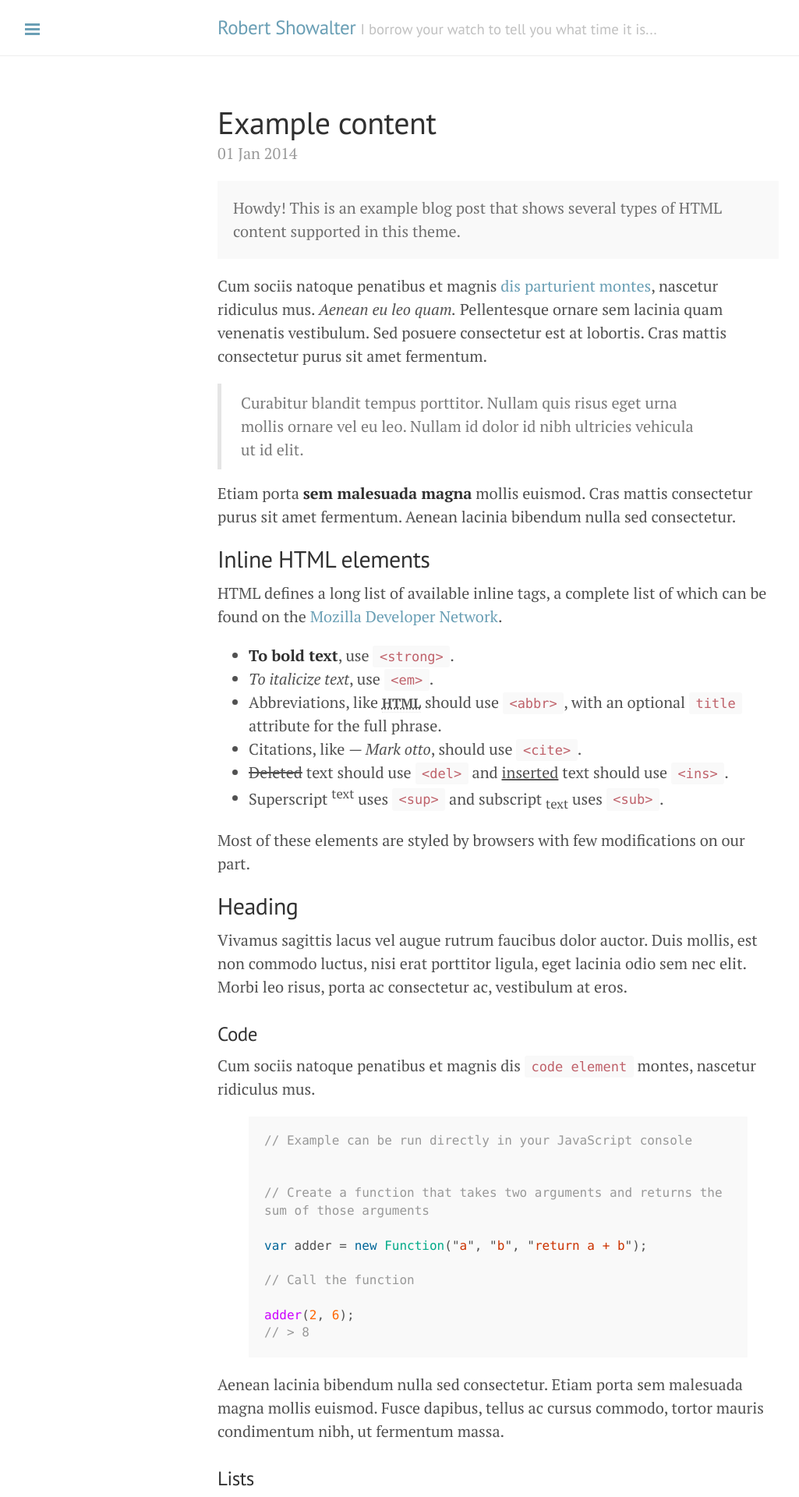
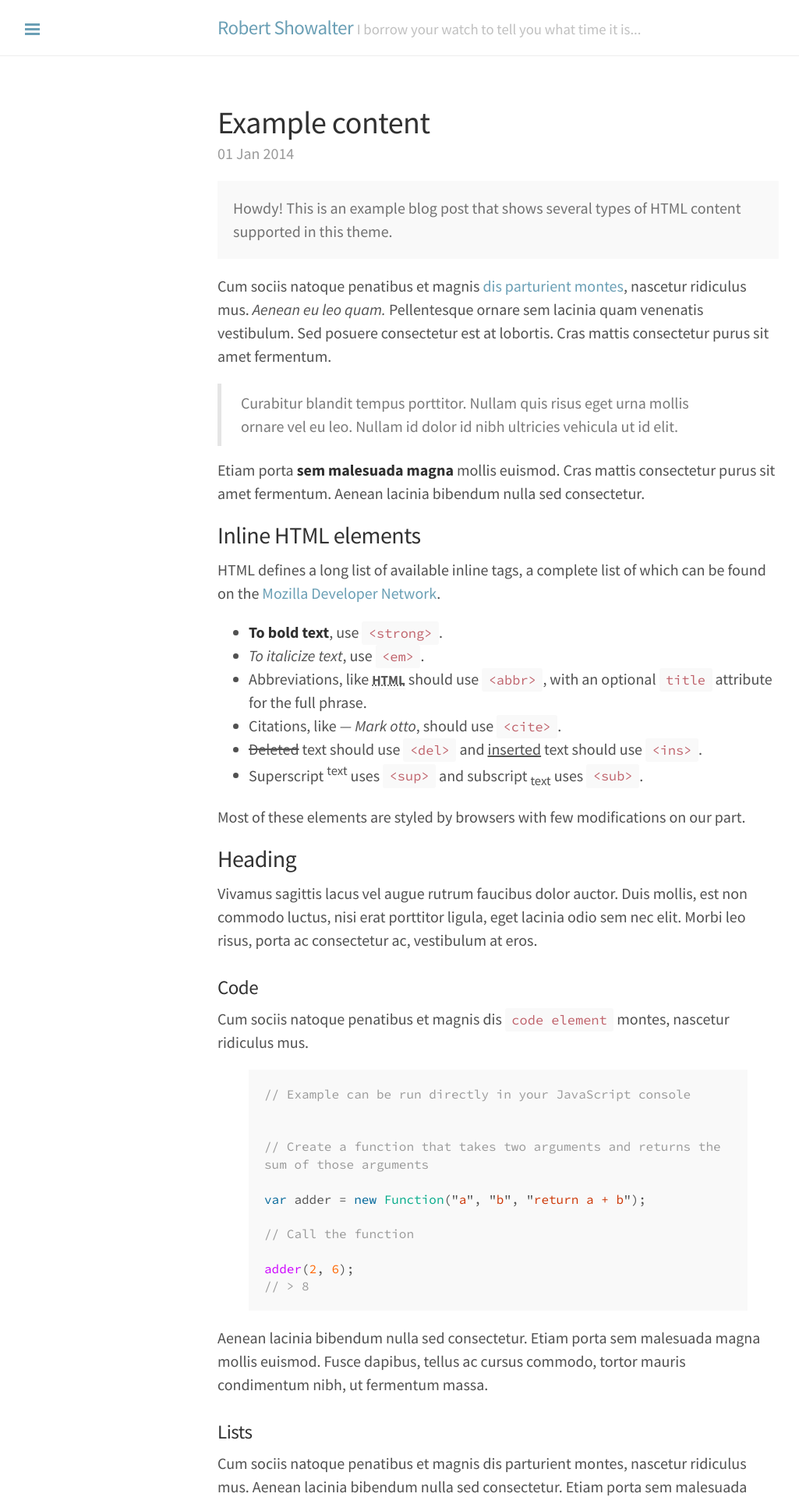
Before and after one commit to showaltb/showaltb.github.io, a Jekyll site: the page built from _posts/2014-01-01-example-content.md, in a window 1280 px wide. Shown: the top 1920 px of the page at 78% size, without its empty margins (1-1026 px from the left). Built offline with Jekyll 4.4.1, drawn with Linux system fonts in a browser that asks for light colours; Markdown is read by kramdown in place of the engine named in the settings.

Commit message:
Change typeface
PT Sans/Serif are nice, but Source Sans Pro does a bit better for
readability (and has a much smaller file size).

The original link to the PT typefaces is still in the '<head>' in case
you want to revert. There are also Sass variables to make that transition
easier.

```diff
--- a/_includes/head.html
+++ b/_includes/head.html
@@ -16,7 +16,8 @@
 
   <!-- CSS -->
   <link rel="stylesheet" href="{{ site.baseurl }}public/css/styles.css">
-  <link rel="stylesheet" href="http://fonts.googleapis.com/css?family=PT+Serif:400,400italic,700%7CPT+Sans:400">
+  <!-- <link rel="stylesheet" href="http://fonts.googleapis.com/css?family=PT+Serif:400,400italic,700%7CPT+Sans:400"> -->
+  <link rel="stylesheet" href="http://fonts.googleapis.com/css?family=Source+Sans+Pro:400,400italic,700%7CSource+Code+Pro">
 
   <!-- Icons -->
   <link rel="apple-touch-icon-precomposed" sizes="144x144" href="{{ site.baseurl }}public/apple-touch-icon-precomposed.png">
--- a/public/css/_scss/_lanyon.scss
+++ b/public/css/_scss/_lanyon.scss
@@ -41,11 +41,11 @@ body {
 }
 
 html {
-  font-family: "PT Serif", Georgia, "Times New Roman", serif;
+  font-family: $f-sans;
 }
 
 h1, h2, h3, h4, h5, h6 {
-  font-family: "PT Sans", Helvetica, Arial, sans-serif;
+  font-family: $f-sans;
   font-weight: 400;
   color: #313131;
   letter-spacing: -.025rem;
@@ -148,7 +148,7 @@ h1, h2, h3, h4, h5, h6 {
   width: 14rem;
   visibility: hidden;
   overflow-y: auto;
-  font-family: "PT Sans", Helvetica, Arial, sans-serif;
+  font-family: $f-sans;
   font-size: .875rem; /* 15px */
   color: rgba(255,255,255,.6);
   background-color: #202020;
@@ -358,7 +358,7 @@ a.sidebar-nav-item:focus {
   overflow: hidden; /* clearfix */
   margin-left: -1rem;
   margin-right: -1rem;
-  font-family: "PT Sans", Helvetica, Arial, sans-serif;
+  font-family: $f-sans;
   color: #ccc;
   text-align: center;
 }
--- a/public/css/_scss/_poole.scss
+++ b/public/css/_scss/_poole.scss
@@ -150,7 +150,7 @@ abbr[title] {
 /* Code */
 code,
 pre {
-  font-family: Menlo, Monaco, "Courier New", monospace;
+  font-family: $f-mono;
 }
 code {
   padding: .25em .5em;
@@ -190,7 +190,7 @@ pre code {
 
 /* Gist via GitHub Pages */
 .gist .gist-file {
-  font-family: Menlo, Monaco, "Courier New", monospace !important;
+  font-family: $f-mono !important;
 }
 .gist .markdown-body {
   padding: 15px;
@@ -389,7 +389,7 @@ tbody tr:nth-child(odd) th {
   overflow: hidden; /* clearfix */
   margin-left: -1rem;
   margin-right: -1rem;
-  font-family: "PT Sans", Helvetica, Arial, sans-serif;
+  font-family: $f-sans;
   color: #ccc;
   text-align: center;
 }
--- /dev/null
+++ b/public/css/_scss/helpers/_variables.scss
@@ -0,0 +1,18 @@
+// ----------
+//
+// VARIABLES
+//
+// ----------
+
+//fonts
+$f-sans: 'Source Sans Pro', sans-serif;
+$f-mono: 'Source Code Pro', monospace;
+
+//variables for the pt sans/serif typeface
+//in case you want to switch back
+//
+//$f-serif: 'PT Serif', serif;
+//$f-sans: 'PT Sans', sans-serif;
+//$f-mono: 'PT Mono', monospace;
+//    this one will need to be linked; not included
+//    in original PT <link>
--- a/public/css/styles.scss
+++ b/public/css/styles.scss
@@ -1,5 +1,7 @@
 ---
 ---
+// helpers
+@import "helpers/variables";
 
 // base theme styles (includes resets)
 @import "poole";
```
